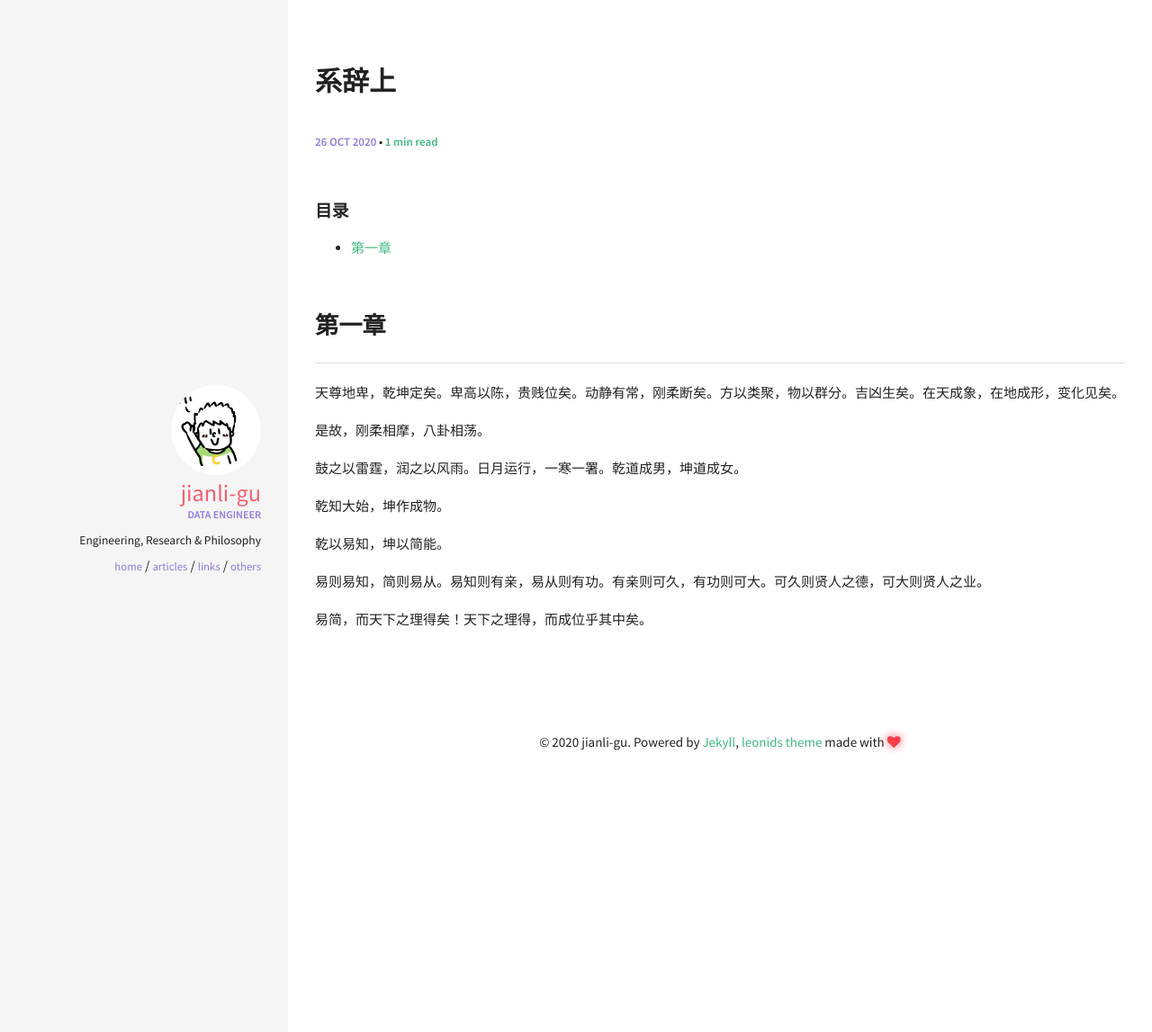
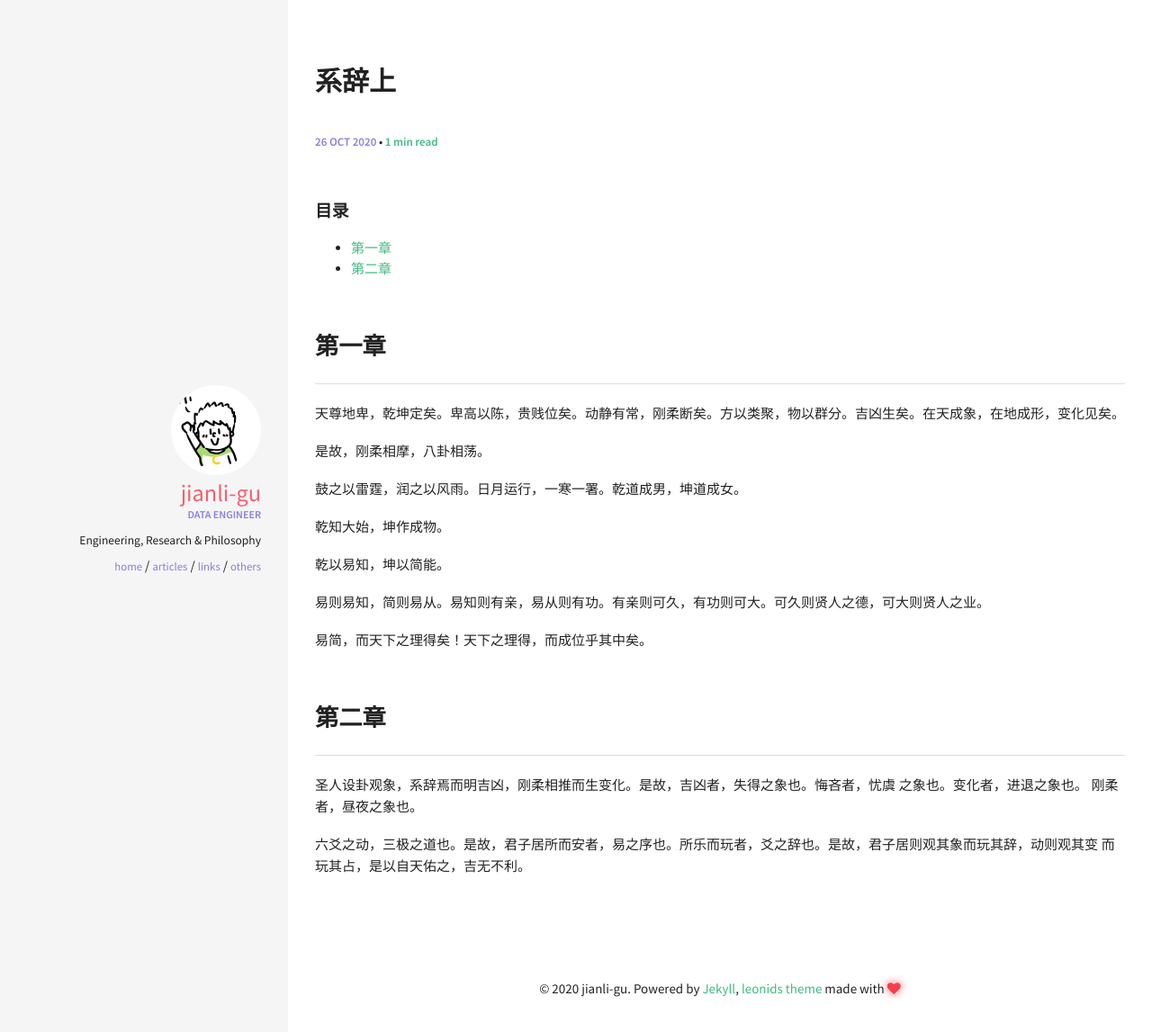
Before and after one commit to jianli-gu/jianli-gu.github.io, a Jekyll site: the page built from _posts/others/xici/2020-10-26-xi-ci-shang.md, in a window 1280 px wide. Shown: the top 1147 px of the page at 90% size. Built offline with Jekyll 4.4.1, drawn with Linux system fonts in a browser that asks for light colours.

Commit message:
Add dierzhang

```diff
--- a/_posts/others/xici/2020-10-26-xi-ci-shang.md
+++ b/_posts/others/xici/2020-10-26-xi-ci-shang.md
@@ -26,3 +26,12 @@ modified: 2020-10-26
 易则易知，简则易从。易知则有亲，易从则有功。有亲则可久，有功则可大。可久则贤人之德，可大则贤人之业。
 
 易简，而天下之理得矣！天下之理得，而成位乎其中矣。
+
+
+## 第二章
+
+圣人设卦观象，系辞焉而明吉凶，刚柔相推而生变化。是故，吉凶者，失得之象也。悔吝者，忧虞 之象也。变化者，进退之象也。
+刚柔者，昼夜之象也。
+
+六爻之动，三极之道也。是故，君子居所而安者，易之序也。所乐而玩者，爻之辞也。是故，君子居则观其象而玩其辞，动则观其变
+而玩其占，是以自天佑之，吉无不利。
```
